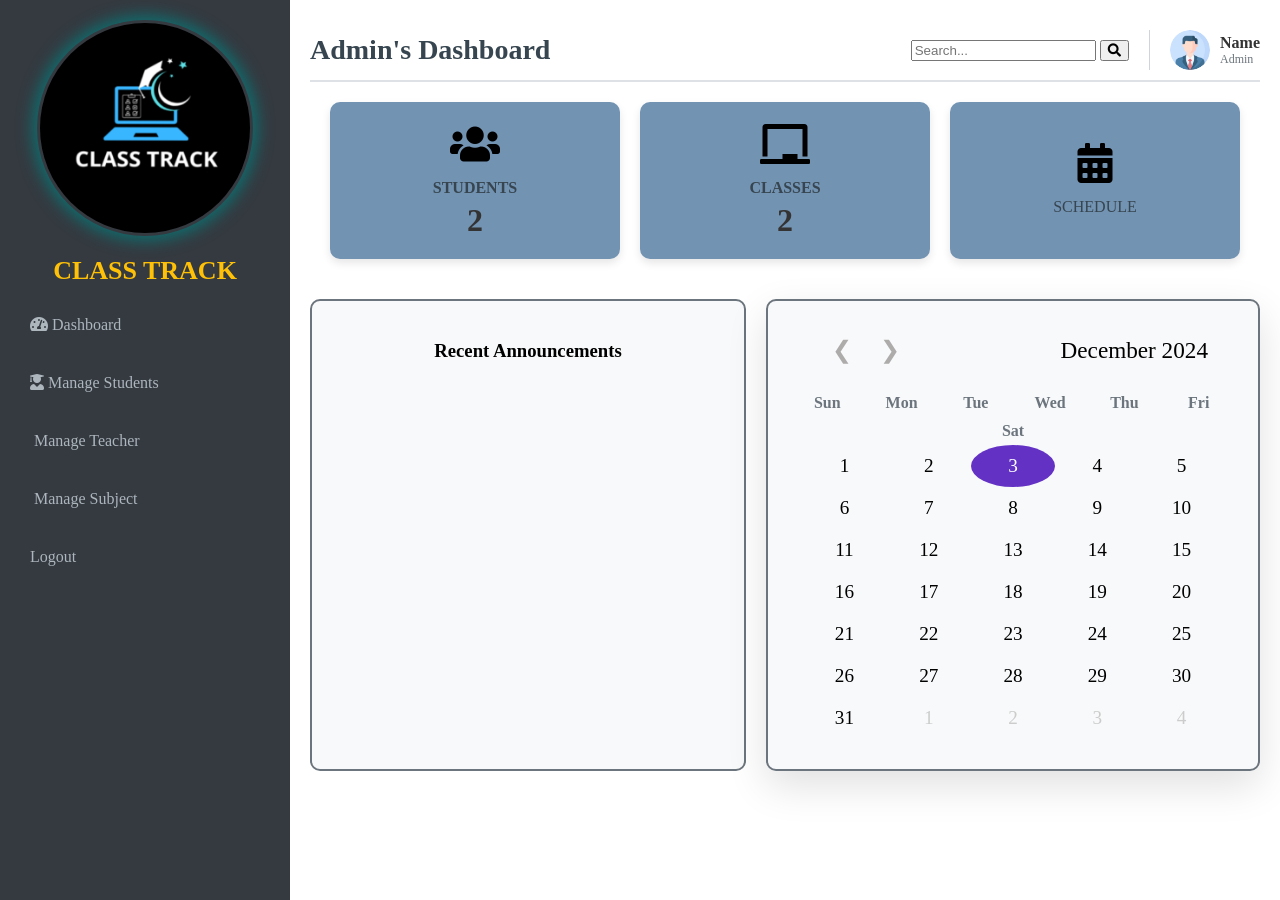
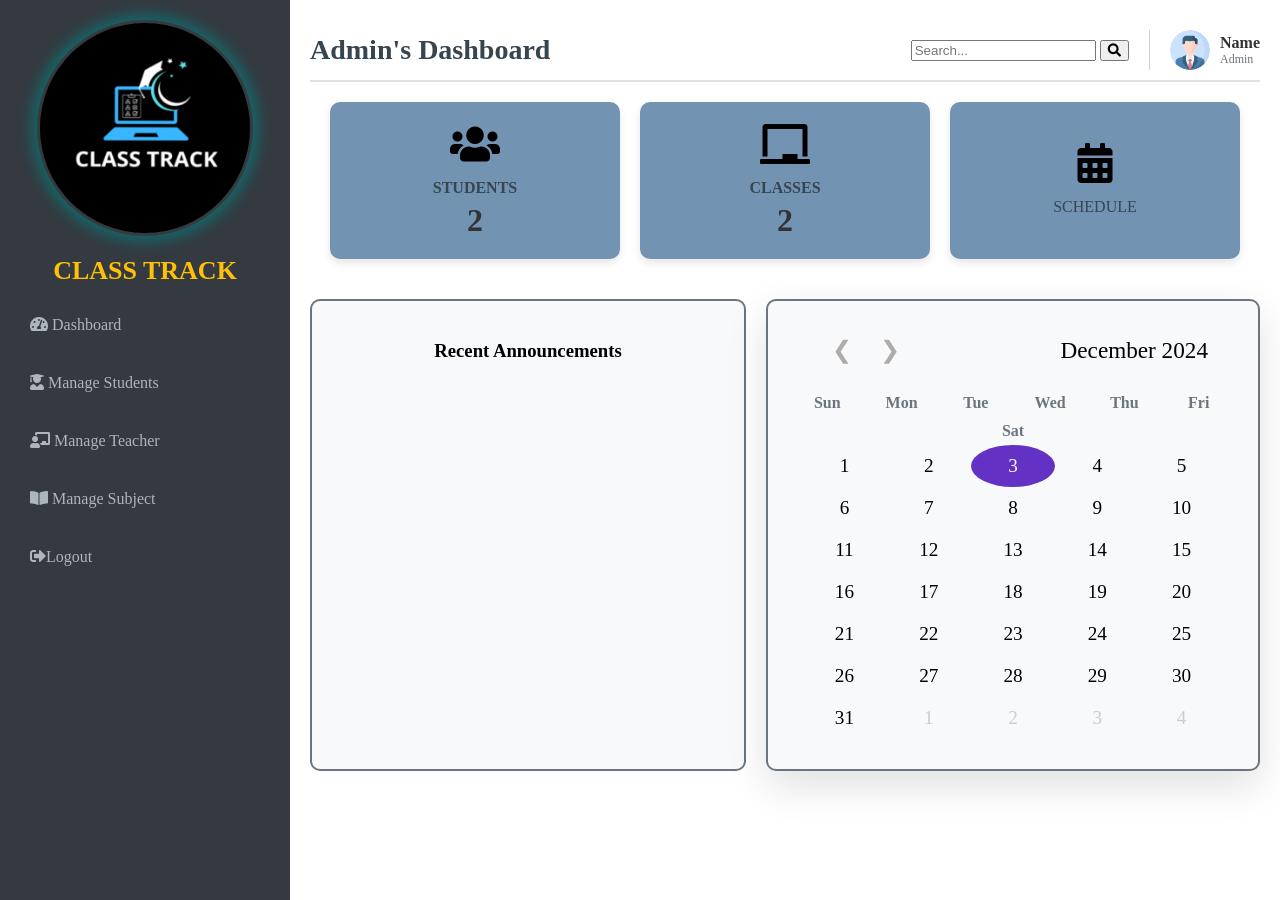
Before and after one commit to SolidariosAlenRoy/AMS, a PHP site: page /admin.php in a window 1280 px wide. Run offline with PHP 8.4, Linux system fonts and the light colour scheme; data comes from the database, SQL or seed files in the repository.

Commit message:
added icons on the admin sidebar

```diff
--- a/admin.php
+++ b/admin.php
@@ -419,9 +419,9 @@
         <ul>
             <li><a href="admin.php"><i class="fas fa-tachometer-alt"></i> Dashboard</a></li>
             <li><a href="addstudent.php"><i class="fas fa-user-graduate"></i> Manage Students</a></li>
-            <li><a href="addteacher.php"><i class="fas fa-teacher-alt"></i> Manage Teacher</a></li>
-            <li><a href="subject.php"><i class="fas fa-subject-alt"></i> Manage Subject</a></li>
-            <li><a href="login.php"><i class="fas fa-subject-alt"></i>Logout</a></li>
+            <li><a href="addteacher.php"><i class="fas fa-chalkboard-teacher"></i> Manage Teacher</a></li>
+            <li><a href="subject.php"><i class="fas fa-book-open"></i> Manage Subject</a></li>
+            <li><a href="login.php"><i class="fas fa-sign-out-alt"></i>Logout</a></li>
         </ul>
     </nav>
 </aside>
```
